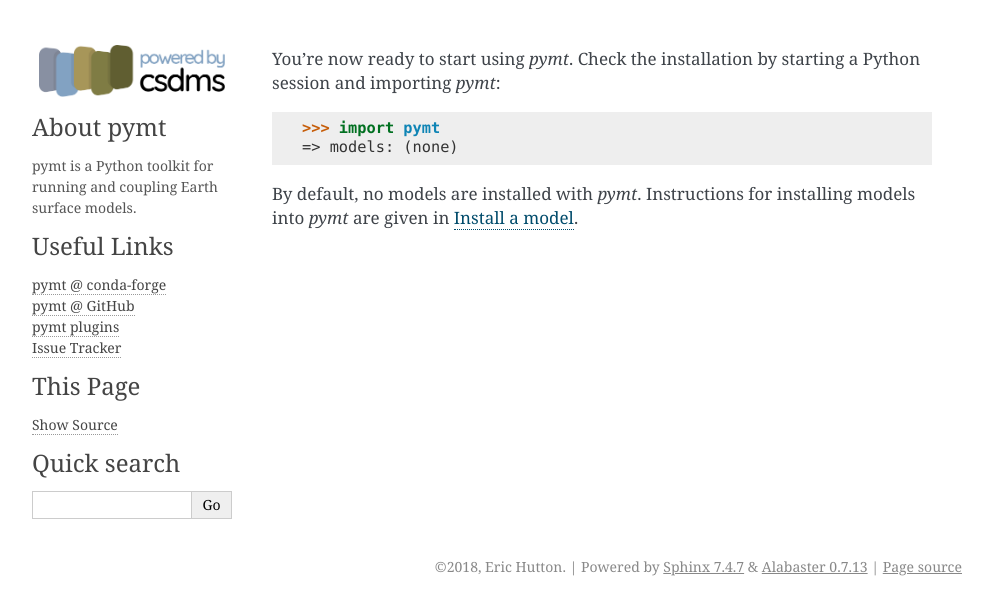
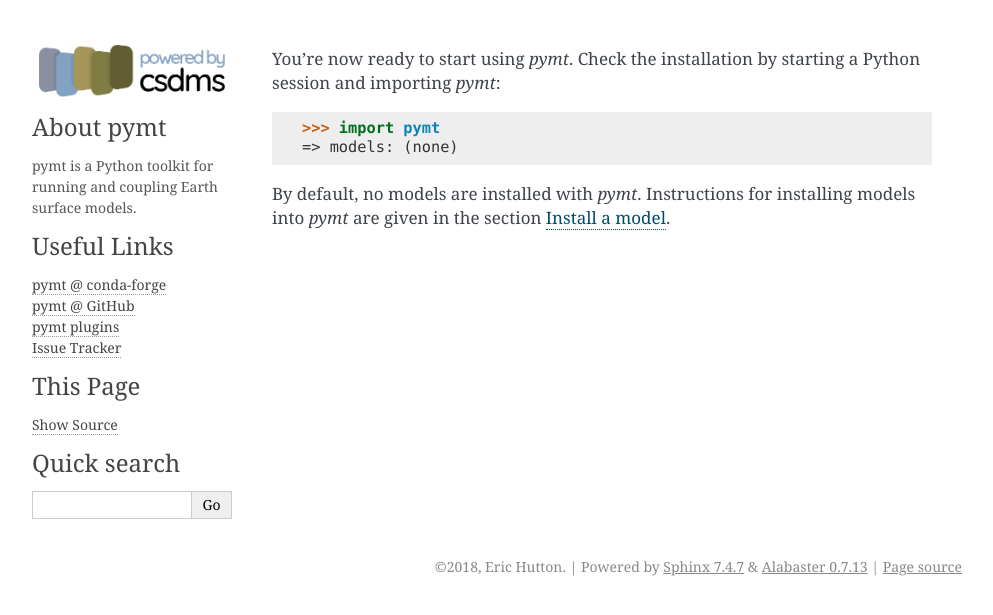
Before and after one commit to csdms/pymt, a Sphinx documentation site: the page built from docs/installation-check.rst, in a window 1280 px wide. Shown: the top 615 px of the page, without its empty margins (148-1141 px from the left). Built offline with Sphinx 7.4.7, drawn with Linux system fonts in a browser that asks for light colours; pages that are not in the unit, such as notebooks, are missing from menus.

Commit message:
Update installation guide text

```diff
--- a/docs/installation-check.rst
+++ b/docs/installation-check.rst
@@ -9,4 +9,4 @@ and importing *pymt*:
 
 By default, no models are installed with *pymt*.
 Instructions for installing models into *pymt*
-are given in :ref:`install-a-model`.
+are given in the section :ref:`install-a-model`.
--- a/docs/installation-environment.rst
+++ b/docs/installation-environment.rst
@@ -11,7 +11,7 @@ to the list of enabled conda channels on your machine:
     $ conda config --add channels conda-forge
 
 We advise installing *pymt* into a conda environment
-(see :doc:`conda-environments` section).
+(see the :doc:`conda-environments` section).
 Conda environments can easily be created and discarded.
 Create an environment for *pymt* with:
 
```
